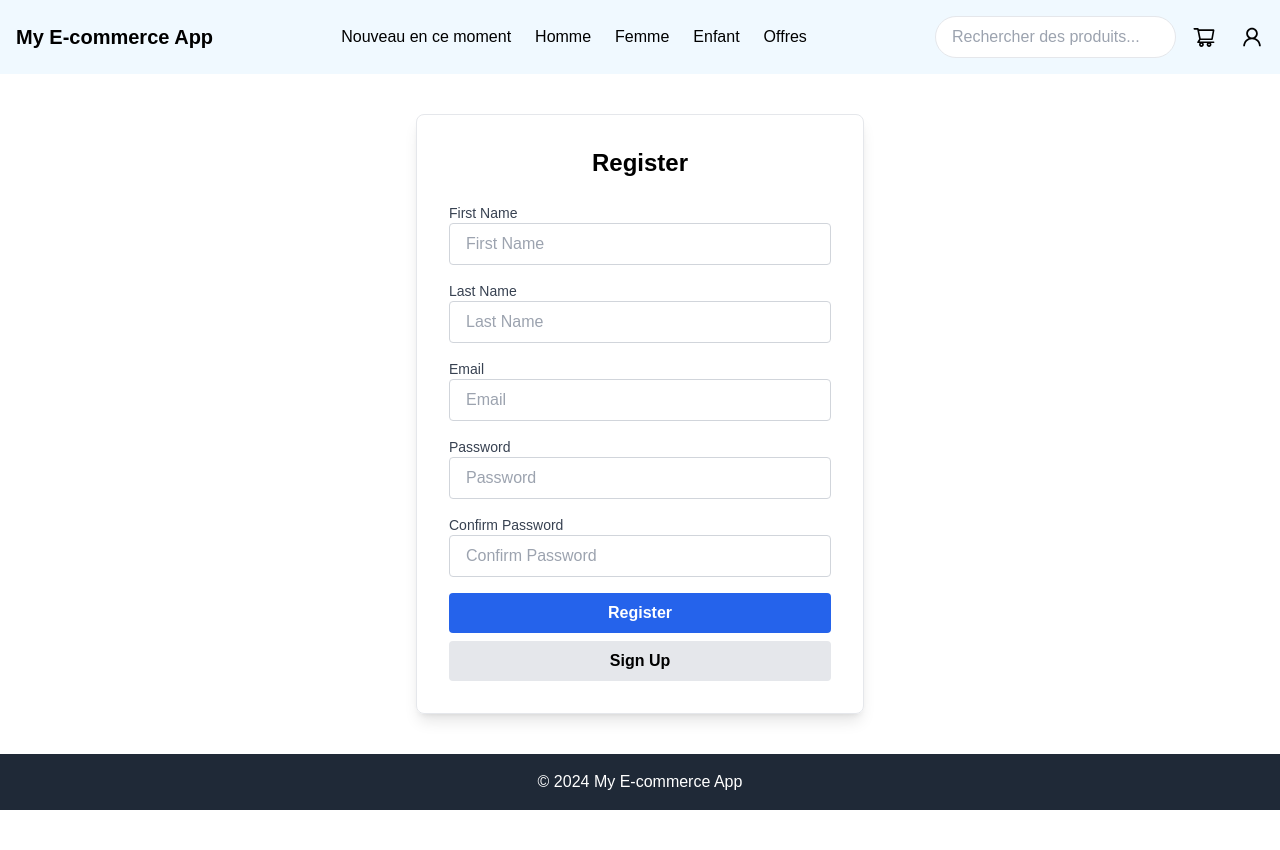
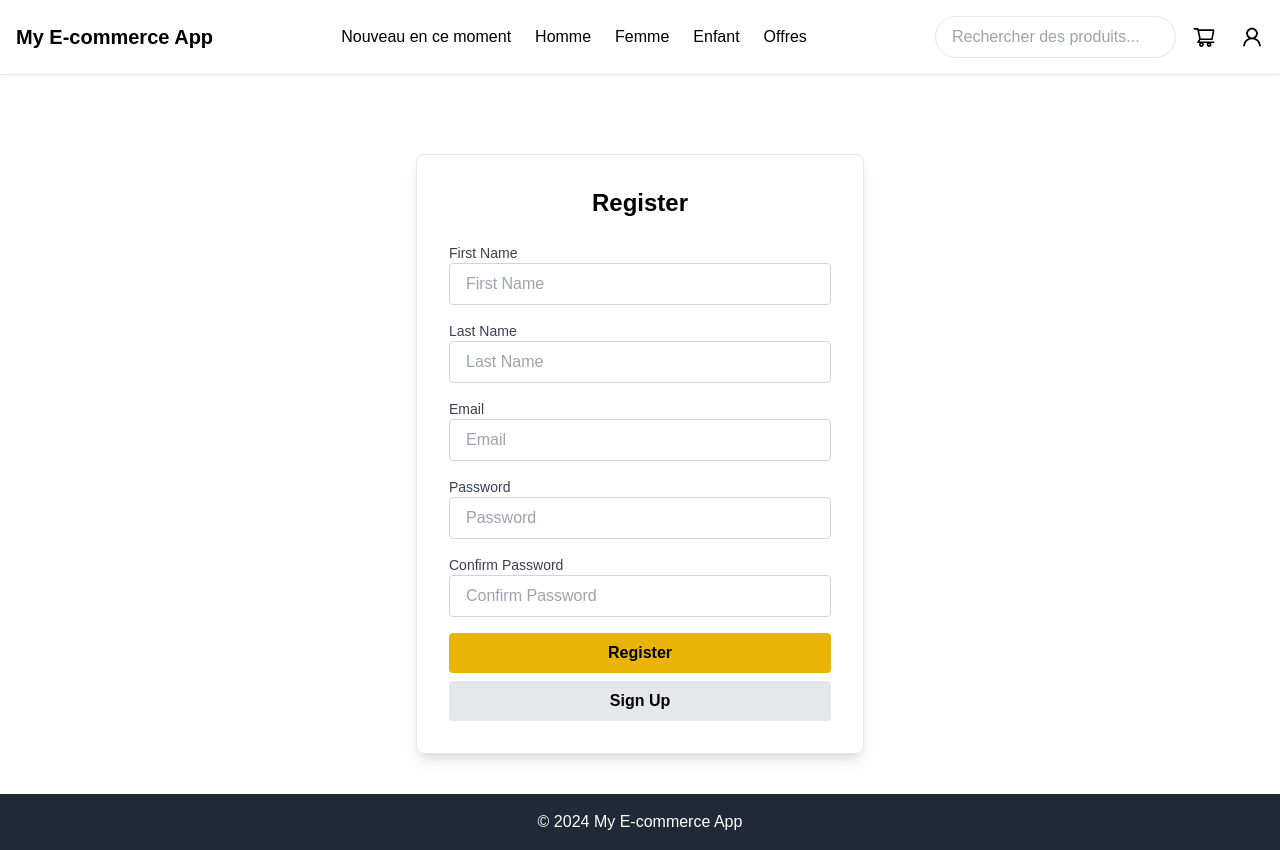
Before and after one commit to LouisGouaux/Sneakllum, a Next.js app in the folder sneakllum/: page /register in a window 1280 px wide. Before the commit the page ends 810 px from the top, so only its background shows below. Built offline with nearby package versions, Linux system fonts and the light colour scheme.

Commit message:
feat: add primary secondary colors

```diff
--- a/sneakllum/src/components/Button.tsx
+++ b/sneakllum/src/components/Button.tsx
@@ -11,7 +11,7 @@ export default function Button({ label, onClick, variant = "primary" }: ButtonPr
     const baseStyles = "w-full py-2 rounded font-semibold text-center focus:outline-none";
     const variantStyles =
         variant === "primary"
-            ? "bg-blue-600 text-white hover:bg-blue-700"
+            ? "bg-primary text-secondary hover:bg-primaryhover"
             : "bg-gray-200 text-black hover:bg-gray-300";
 
     return (
--- a/sneakllum/src/components/NavBar.tsx
+++ b/sneakllum/src/components/NavBar.tsx
@@ -8,7 +8,7 @@ export default function NavBar() {
   const [isMenuOpen, setIsMenuOpen] = useState(false);
 
   return (
-    <header className="bg-sky-50 text-black p-4">
+    <header className="bg-white text-black shadow p-4 mb-10">
       <nav className="container mx-auto flex justify-between items-center">
 
         <Link href="/" className="flex items-center space-x-2">
--- a/sneakllum/tailwind.config.ts
+++ b/sneakllum/tailwind.config.ts
@@ -11,6 +11,9 @@ export default {
       colors: {
         background: "var(--background)",
         foreground: "var(--foreground)",
+        primary: "rgb(234 179 8)",
+        primaryhover: "rgb(251 146 60)",
+        secondary: "rgb(0 0 0)",
       },
       fontsize: {
         test: ""
```
